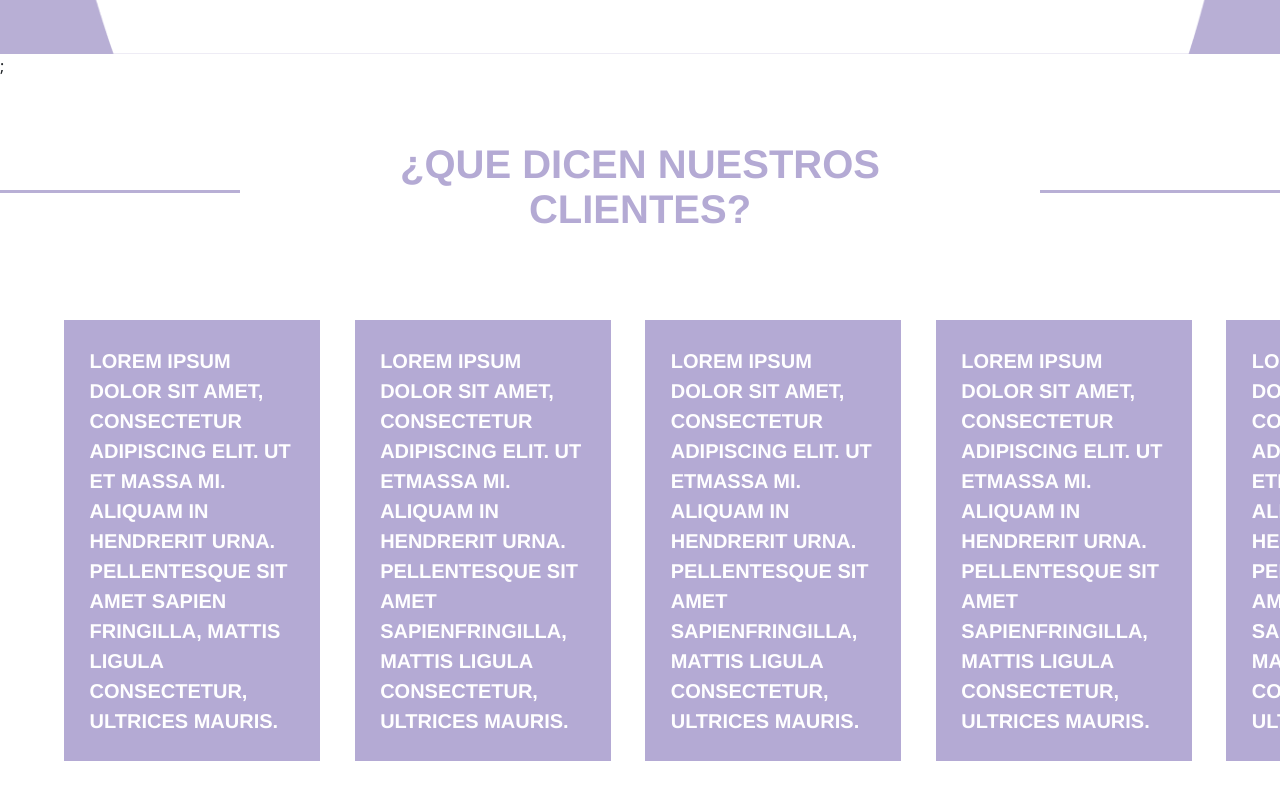
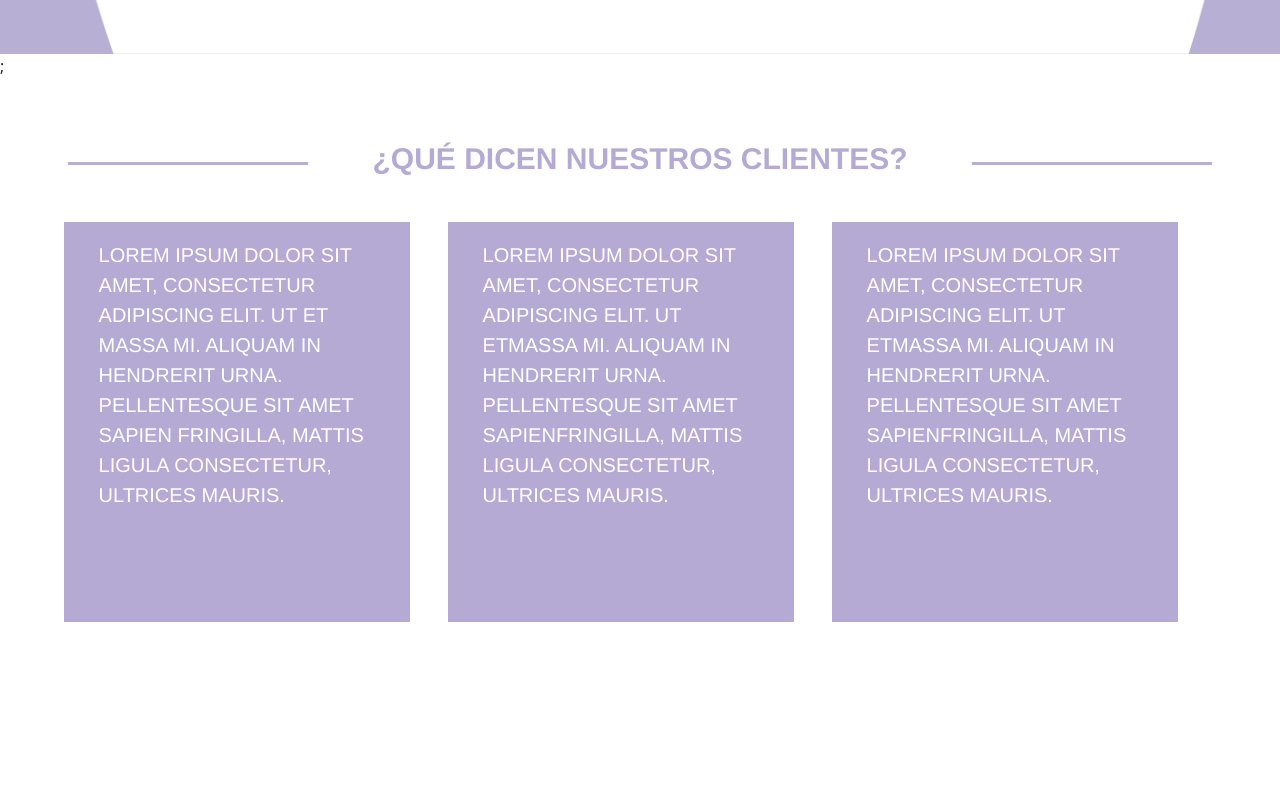
Before and after one commit to PochiTama-dev/Pochitama.site2.0, a React (Vite) app: page / in a window 1280 px wide. Shown: the part 4232-5032 px from the top of the page. Built offline with nearby package versions, Linux system fonts and the light colour scheme.

Commit message:
PT-13 // Fix carousel and text size

```diff
--- a/package.json
+++ b/package.json
@@ -20,8 +20,10 @@
     "react-google-recaptcha": "^3.1.0",
     "react-icons": "^4.12.0",
     "react-router-dom": "^6.20.1",
+    "react-slick": "^0.29.0",
     "sass": "^1.69.5",
-    "scrollreveal": "^4.0.9"
+    "scrollreveal": "^4.0.9",
+    "slick-carousel": "^1.8.1"
   },
   "devDependencies": {
     "@types/react": "^18.2.37",
--- a/src/components/Slider/Slider.jsx
+++ b/src/components/Slider/Slider.jsx
@@ -1,21 +1,25 @@
-import React, { useEffect, useRef, useState } from "react";
+import React, { useEffect, useRef } from "react";
+import Slider from "react-slick";
 import { motion } from "framer-motion";
-import { titleClients, loremIpsum } from "./variables.js";
+import { loremIpsum } from "./variables.js";
 import "./slider.css";
 import line from "../../assets/images/Line.png";
+import "slick-carousel/slick/slick.css";
+import "slick-carousel/slick/slick-theme.css";
 
-function Slider({ title = "¿Que dicen nuestros Clientes?" }) {
-  const [width, setWidth] = useState(0);
-  const carousel = useRef();
-  const [val, setVal] = useState(0);
+function CustomSlider({ title = "¿Qué dicen nuestros Clientes?" }) {
+  const sliderRef = useRef(null);
 
   useEffect(() => {
-    setWidth(carousel.current.scrollWidth - carousel.current.offsetWidth);
+    if (sliderRef.current) {
+      sliderRef.current.slickGoTo(0);
+    }
   }, []);
 
-  const handleNext = () => {
-    let index = val < loremIpsum.length - 1 ? val + 1 : val;
-    setVal(index);
+  const goToNextSlide = () => {
+    if (sliderRef.current) {
+      sliderRef.current.slickNext();
+    }
   };
 
   return (
@@ -25,64 +29,25 @@ function Slider({ title = "¿Que dicen nuestros Clientes?" }) {
         <h1 className="slider-title">{title}</h1>
         <img src={line} alt="line" />
       </div>
-      <motion.div
-        ref={carousel}
+
+      <Slider
+        ref={sliderRef}
         className="carousel"
-        whileTap={{ cursor: "grabbing" }}
+        infinite={true}
+        speed={500}
+        slidesToShow={3}
+        slidesToScroll={1}
       >
-        <motion.div
-          drag="x"
-          dragConstraints={{ right: 0, left: -width }}
-          className="inner-carousel"
-        >
-          {loremIpsum.map((e, i) => {
-            return (
-              <motion.div className="item" key={i}>
-                {/* “ */}
-                <p className="item-text">{e.name}</p>
-                {/* ” */}
-              </motion.div>
-            );
-          })}
-          {/* <motion.div className="item">
-            <p>
-              Lorem ipsum dolor sit amet, consectetur adipiscing elit. Ut et
-              massa mi. Aliquam in hendrerit urna. Pellentesque sit amet sapien
-              fringilla, mattis ligula consectetur, ultrices mauris.
-            </p>
-          </motion.div>
-          <motion.div className="item">
-            <p>
-              Lorem ipsum dolor sit amet, consectetur adipiscing elit. Ut et
-              massa mi. Aliquam in hendrerit urna. Pellentesque sit amet sapien
-              fringilla, mattis ligula consectetur, ultrices mauris.
-            </p>
-          </motion.div>
-          <motion.div className="item">
-            <p>
-              Lorem ipsum dolor sit amet, consectetur adipiscing elit. Ut et
-              massa mi. Aliquam in hendrerit urna. Pellentesque sit amet sapien
-              fringilla, mattis ligula consectetur, ultrices mauris.
-            </p>
-          </motion.div>
-          <motion.div className="item">
-            <p>
-              Lorem ipsum dolor sit amet, consectetur adipiscing elit. Ut et
-              massa mi. Aliquam in hendrerit urna. Pellentesque sit amet sapien
-              fringilla, mattis ligula consectetur, ultrices mauris.
-            </p>
-          </motion.div>
-          <motion.div className="item">
-            <p>
-              Lorem ipsum dolor sit amet, consectetur adipiscing elit. Ut et
-              massa mi. Aliquam in hendrerit urna. Pellentesque sit amet sapien
-              fringilla, mattis ligula consectetur, ultrices mauris.
-            </p>
-          </motion.div> */}
-        </motion.div>
-      </motion.div>
+        {loremIpsum.map((e, i) => (
+          <div key={i} className="card-container">
+            <div className="item" onClick={goToNextSlide}>
+              <p className="item-text">{e.name}</p>
+            </div>
+          </div>
+        ))}
+      </Slider>
     </div>
   );
 }
 
-export default Slider;
+export default CustomSlider;
--- a/src/components/Slider/slider.css
+++ b/src/components/Slider/slider.css
@@ -3,33 +3,34 @@
   margin-left: 5%;
   margin-right: 5%;
 }
-.inner-carousel {
+
+.card-container {
   display: flex;
-  gap: 3%;
-  /* left: -200px; */
-  top: 10vh;
-  width: 90vw;
-  position: absolute;
+  justify-content: center;
+  align-items: center;
+  margin-top: 10%;
 }
+
 .item {
   color: var(--quaternary-color);
   background-color: var(--secundary-color);
   min-width: 20vw;
+  width: 90%;
   min-height: 50vh;
-  font-size: 96px;
+  font-size: 28px;
   font-weight: 700;
   font-family: "Old Standard TT-Bold", Helvetica;
 }
 
 .item-text {
   color: white;
-  margin: 10%;
+  padding-top: 5%;
+  margin-left: 10%;
   width: 80%;
-  height: 80%;
   pointer-events: none;
   font-family: "Open Sans-Bold", Helvetica;
   font-size: 20px;
-  font-weight: 700;
+  font-weight: 500;
   letter-spacing: 0;
   line-height: 1.5;
   text-align: left;
@@ -53,7 +54,7 @@
 .slider-title {
   color: var(--secundary-color);
   font-family: "Open Sans-ExtraBold", Helvetica;
-  font-size: 40px;
+  font-size: 30px;
   font-weight: 800;
   left: 0;
   letter-spacing: 0;
--- a/src/pages/Home/Home.jsx
+++ b/src/pages/Home/Home.jsx
@@ -4,13 +4,14 @@ import Cta from "../../components/cta/Cta";
 import Slider from "../../components/Slider/Slider";
 import Process from "../../components/Process/Process";
 import Approach from "../../components/Approach/Approach";
+import CustomSlider from "../../components/Slider/Slider";
 
 const Home = () => {
   return (
     <>
       <Cta />
       <Beneficios />;
-      <Slider />
+      <CustomSlider />
       <Process />
       <Approach />
     </>
```
Also changed, not shown: 1 other file (tests, documents, lock files or other folders).
